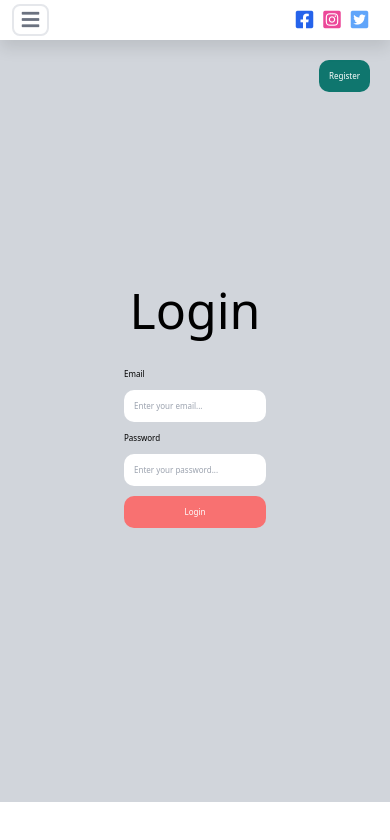
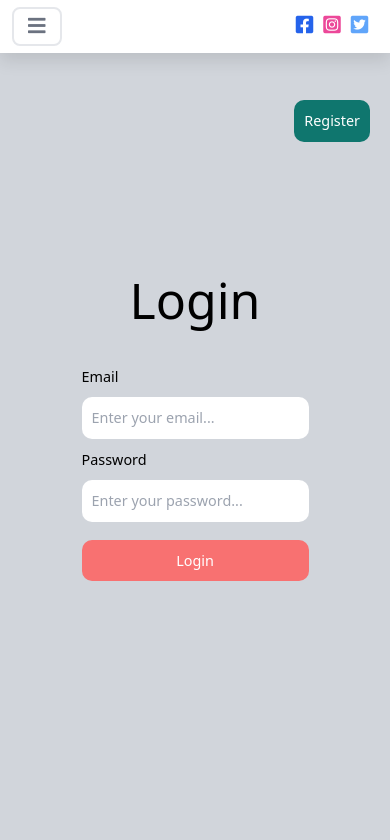
Before and after one commit to fatihyanik/react-final-project, a React (Create React App) app: page /login in a window 390 px wide. Shown: the top 840 px of the page. Built offline with nearby package versions, Linux system fonts and the light colour scheme.

Commit message:
I changed login and register page styles

```diff
--- a/src/components/topbar1.css
+++ b/src/components/topbar1.css
@@ -38,6 +38,6 @@
 
 @media (max-width: 450px) {
   html {
-    font-size: 50%;
+    font-size: 90%;
   }
 }
--- a/src/pages/Login.jsx
+++ b/src/pages/Login.jsx
@@ -25,7 +25,7 @@ function Login({ users, setCurrentUser }) {
   }
 
   return (
-    <div className="h-[95vh] flex flex-col items-center justify-center bg-gradient-to-r from-gray-300 to-gray-300 bg-cover ">
+    <div className="h-[100vh] flex flex-col items-center justify-center bg-gradient-to-r from-gray-300 to-gray-300 bg-cover ">
       <span className="text-[50px]">Login</span>
       <form onSubmit={loginControl} className=" mt-5 flex flex-col">
         <label className="my-[10px] mx-0">Email</label>
@@ -49,7 +49,7 @@ function Login({ users, setCurrentUser }) {
           Login
         </button>
       </form>
-      <button className="absolute top-[60px] right-[20px] bg-teal-700 cursor-pointer p-[10px] border-none text-white rounded-[10px]">
+      <button className="absolute top-[100px] right-[20px] bg-teal-700 cursor-pointer p-[10px] border-none text-white rounded-[10px]">
         <Link className="link" to="/register">
           Register
         </Link>
--- a/src/pages/Register.jsx
+++ b/src/pages/Register.jsx
@@ -67,7 +67,7 @@ function Register({ users, setUsers }) {
           Register
         </button>
       </form>
-      <button className="absolute bottom-[60px] right-[20px] bg-red-400 cursor-pointer p-[10px] border-none text-white rounded-[10px]">
+      <button className="absolute top-[100px] right-[20px] bg-red-400 cursor-pointer p-[10px] border-none text-white rounded-[10px]">
         <Link className="link" to="/login">
           Login
         </Link>
```
